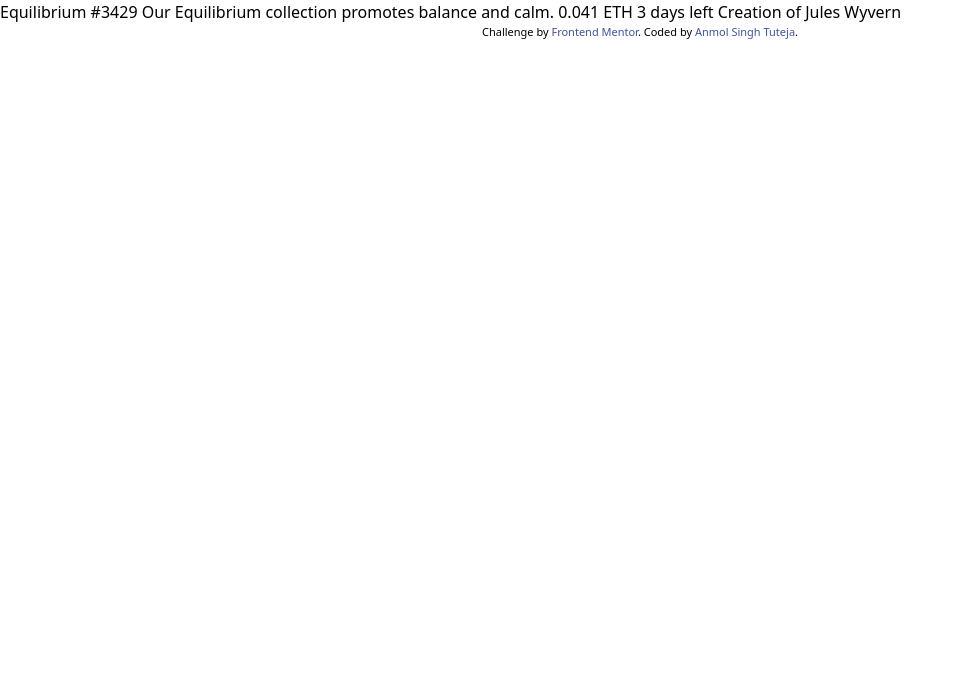
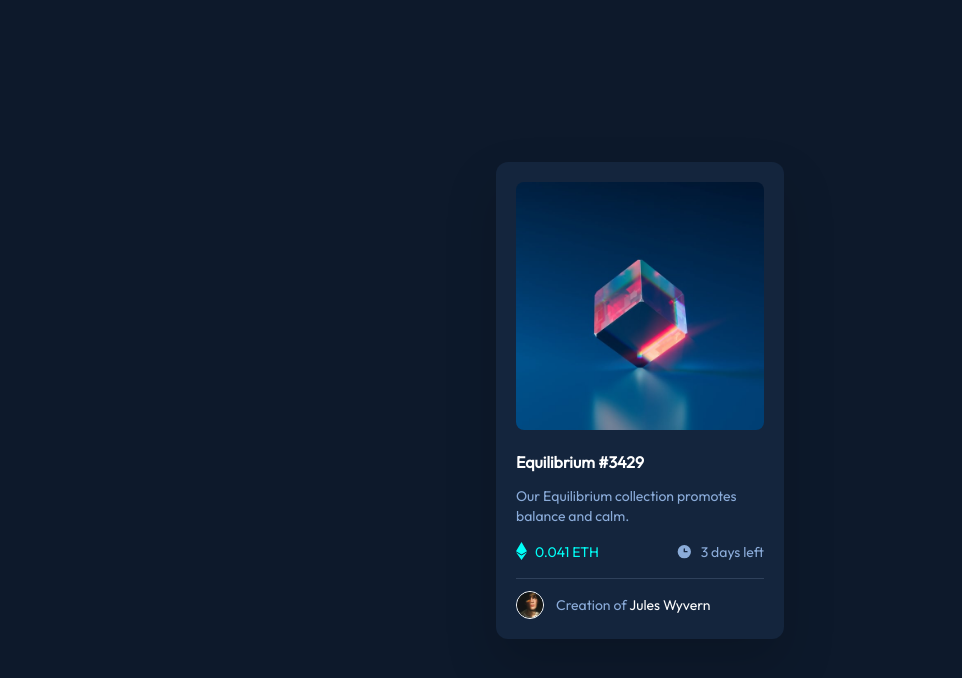
Before and after one commit to anmolthedeveloper/fm-nft-card-design, a website: page index.html in a window 1280 px wide. Shown: the whole page, without its empty margins (0-962 px from the left). Drawn offline with Linux system fonts and the light colour scheme.

Commit message:
created design

```diff
--- a/index.html
+++ b/index.html
@@ -11,31 +11,63 @@
       sizes="32x32"
       href="./images/favicon-32x32.png"
     />
+    <link
+      href="https://fonts.googleapis.com/css?family=Outfit"
+      rel="stylesheet"
+    />
 
     <link rel="stylesheet" href="./output.css" />
 
     <title>Frontend Mentor | NFT preview card component</title>
 
     <!-- Feel free to remove these styles or customise in your own stylesheet 👍 -->
-    <style>
-      .attribution {
-        font-size: 11px;
-        text-align: center;
-      }
-      .attribution a {
-        color: hsl(228, 45%, 44%);
-      }
-    </style>
   </head>
-  <body>
-    Equilibrium #3429 Our Equilibrium collection promotes balance and calm.
-    0.041 ETH 3 days left Creation of Jules Wyvern
-
-    <div class="attribution">
-      Challenge by
-      <a href="https://www.frontendmentor.io?ref=challenge" target="_blank"
-        >Frontend Mentor</a
-      >. Coded by <a href="#">Anmol Singh Tuteja</a>.
+  <body class="flex items-center justify-center h-screen bg-mainBG">
+    <div class="w-72 bg-cardBG rounded-xl p-5 drop-shadow-2xl">
+      <div class="relative">
+        <img
+          src="./images/image-equilibrium.jpg"
+          alt="Equilibrium image"
+          class="rounded-lg"
+        />
+        <div
+          class="absolute rounded-lg inset-0 opacity-0 hover:opacity-100 transition-opacity flex items-center bg-cyanImg"
+        >
+          <img
+            src="./images/icon-view.svg"
+            alt="Overlay Image"
+            class="mx-auto"
+          />
+        </div>
+      </div>
+      <p class="text-white mt-5 font-bold font-outfit hover:text-cyanText">
+        Equilibrium #3429
+      </p>
+      <p class="text-text font-outfit text-sm mt-3">
+        Our Equilibrium collection promotes balance and calm.
+      </p>
+      <div class="flex justify-between mt-4">
+        <div class="before:content-nft flex">
+          <p class="font-outfit text-sm text-cyanText ml-2">0.041 ETH</p>
+        </div>
+        <div class="before:content-clock flex">
+          <p class="font-outfit text-sm text-text ml-2">3 days left</p>
+        </div>
+      </div>
+      <div class="flex justify-center mt-3">
+        <hr class="w-64 border-line" />
+      </div>
+      <div class="flex mt-3 items-center">
+        <img
+          src="/images/image-avatar.png"
+          class="w-7 border-white border rounded-full mr-3"
+          alt="avatar image"
+        />
+        <p class="text-text font-outfit text-sm">
+          Creation of
+          <span class="text-white hover:text-cyanText">Jules Wyvern</span>
+        </p>
+      </div>
     </div>
   </body>
 </html>
--- a/tailwind.config.js
+++ b/tailwind.config.js
@@ -2,7 +2,24 @@
 module.exports = {
   content: ["./**/*.{html,js}"],
   theme: {
-    extend: {},
+    extend: {
+      content: {
+        nft: 'url("/images/icon-ethereum.svg")',
+        clock: 'url("/images/icon-clock.svg")',
+        avatar: 'url("/images/image-avatar.png")',
+      },
+      colors: {
+        mainBG: "hsl(217, 54%, 11%)",
+        cardBG: "hsl(216, 50%, 16%)",
+        line: "hsl(215, 32%, 27%)",
+        cyanText: "hsl(178, 100%, 50%)",
+        cyanImg: "rgba(0, 255, 247, 0.5);",
+        text: "hsl(215, 51%, 70%)",
+      },
+      fontFamily: {
+        outfit: ["Outfit"],
+      },
+    },
   },
   plugins: [],
 };
```
Also changed, not shown: output.css.
